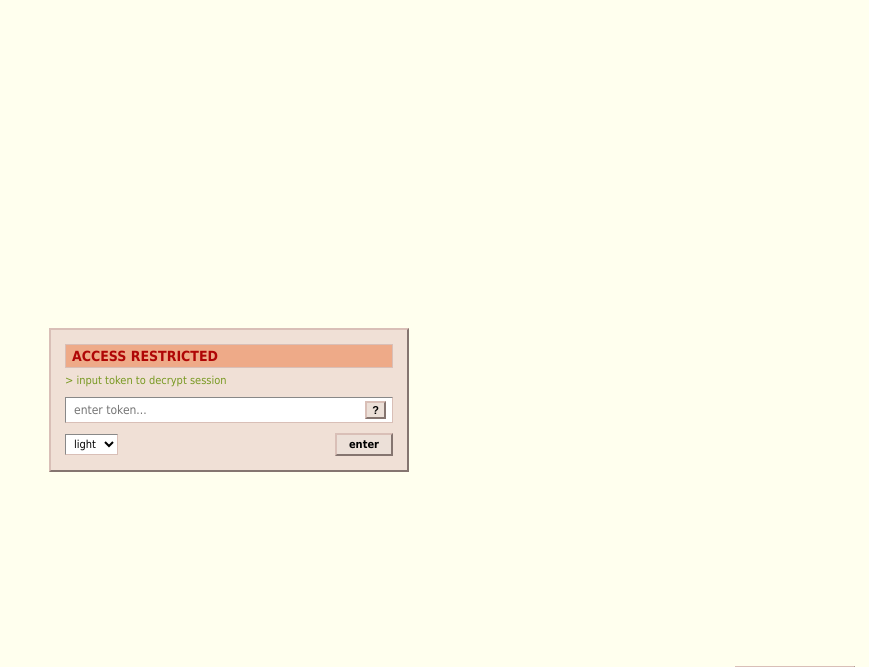
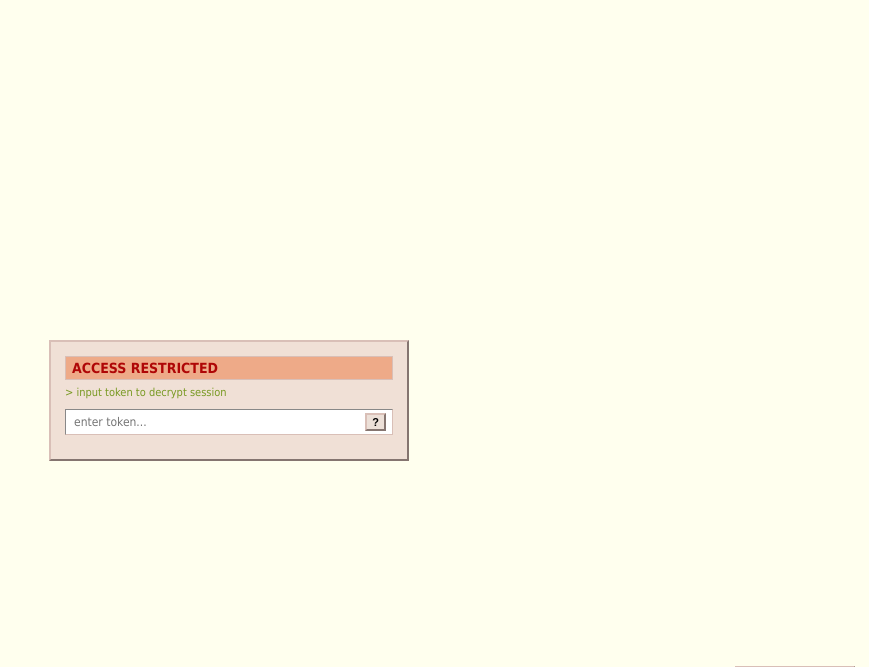
Before and after one commit to agenmosat/weeklywork, a PHP site: page / in a window 1280 px wide. Shown: the top 667 px of the page, without its empty margins (411-1280 px from the left). Run offline with PHP 8.4, Linux system fonts and the light colour scheme.

Commit message:
darkmodenya kacau, dah pake light aja

```diff
--- a/index.php
+++ b/index.php
@@ -58,13 +58,13 @@ if (isset($_GET['logout'])) {
                 <input type="password" name="token" id="token" class="tokeninput" placeholder="enter token..." required>
                 <button type="button" id="togglebtn" class="togglebtn" onclick="toggleshow()">?</button>
             </div>
-            <div class="btnwrap">
+            <!-- <div class="btnwrap">
                 <select id="themepick" class="themeselect" onchange="switchtheme(this.value)">
                     <option value="themelight">light</option>
                     <option value="themedark">dark</option>
                 </select>
                 <button type="submit" name="enter" class="enterbtn">enter</button>
-            </div>
+            </div> -->
         </form>
     </div>
 
```
